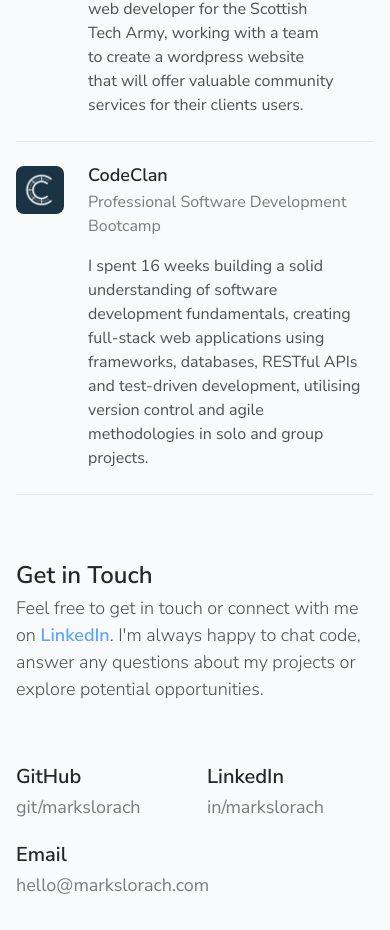
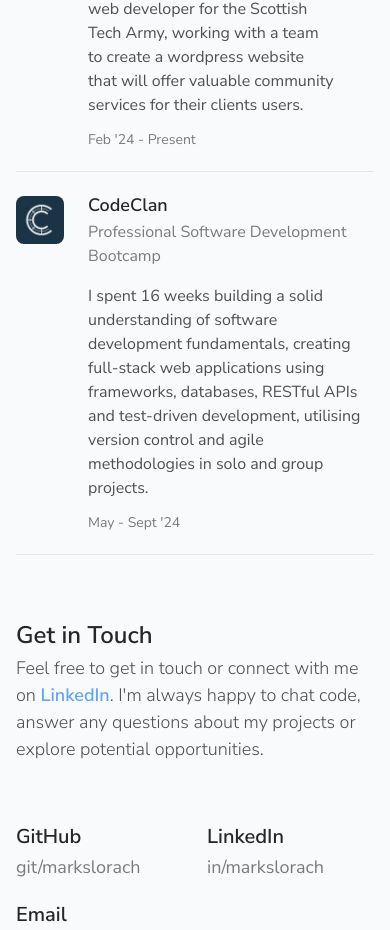
Before and after one commit to markslorach/markslorach.com, a Next.js app: page / in a window 390 px wide. Shown: the part 2072-3002 px from the top of the page. Built offline with nearby package versions, Linux system fonts and the light colour scheme.

Commit message:
experience date on mobile

```diff
--- a/app/components/ExperienceCard.tsx
+++ b/app/components/ExperienceCard.tsx
@@ -23,6 +23,9 @@ const ExperienceCard = ({ role }: { role: Experience }) => {
         </div>
         <span className="mb-4 text-neutral-800/60">{role.title}</span>
         <p className="text-balance text-neutral-800/80">{role.description}</p>
+        <span className="text-sm leading-none text-neutral-800/60 md:hidden mt-4">
+          {role.date}
+        </span>
       </div>
     </div>
   );
```
